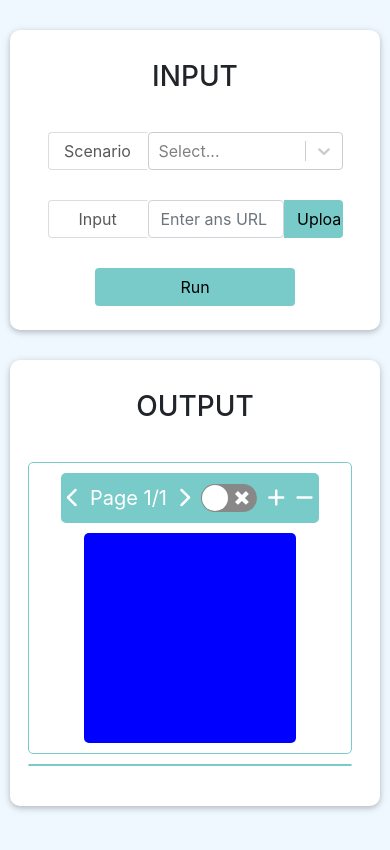
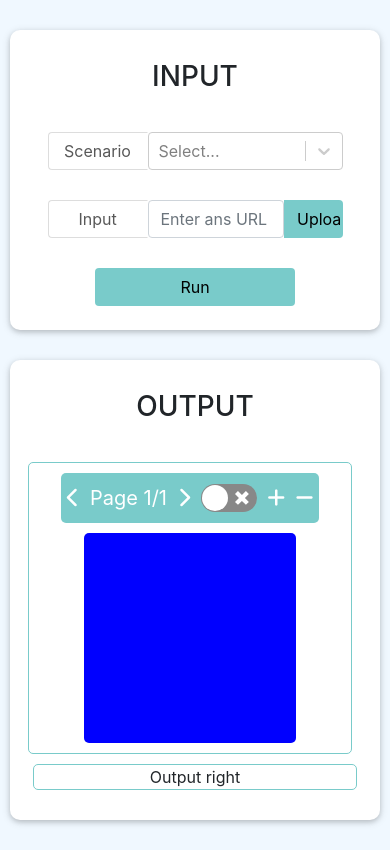
Before and after one commit to tvthag1611/box-theanhdz, a React (Create React App) app: page / in a window 390 px wide. Built offline with nearby package versions, Linux system fonts and the light colour scheme.

Commit message:
update 3

```diff
--- a/src/components/output/Output.css
+++ b/src/components/output/Output.css
@@ -37,6 +37,11 @@
         width: 100%;
         margin-bottom: 10px;
     }
+
+    .output-right {
+        width: 100%;
+    }
+
     .output-style {
         width: 95%;
     }
@@ -44,6 +49,13 @@
 
 .output-left {
     margin-right: 10px;
+    border-radius: 5px;
+    display: flex;
+    flex-direction: column;
+    align-items: center;
+}
+
+.output-right {
     border-radius: 5px;
     display: flex;
     flex-direction: column;
--- a/src/components/output/Output.js
+++ b/src/components/output/Output.js
@@ -34,7 +34,9 @@ export default function Output() {
                     <div className="output-left-document">
                     </div>
                 </div>
-                <div className="output-left"></div>
+                <div className="output-right">
+                    Output right
+                </div>
             </div>
         </div>
     )
--- a/src/components/output/Output.scss
+++ b/src/components/output/Output.scss
@@ -7,7 +7,7 @@ $wd2: 300px * 595px / 842px;
     margin-bottom: 10px;
 }
 
-.output-left {
+.output-left, .output-right {
     border: 1px solid #79CBCA;
     flex: 1;
     height: 700px;
@@ -19,7 +19,7 @@ $wd2: 300px * 595px / 842px;
         height: 410px;
     }
 
-    .output-left {
+    .output-left, .output-right {
         height: 500px;
     }
 }
@@ -30,7 +30,7 @@ $wd2: 300px * 595px / 842px;
         height: 210px;
     }
 
-    .output-left {
+    .output-left, .output-right {
         height: 300px;
     }
 }
```
